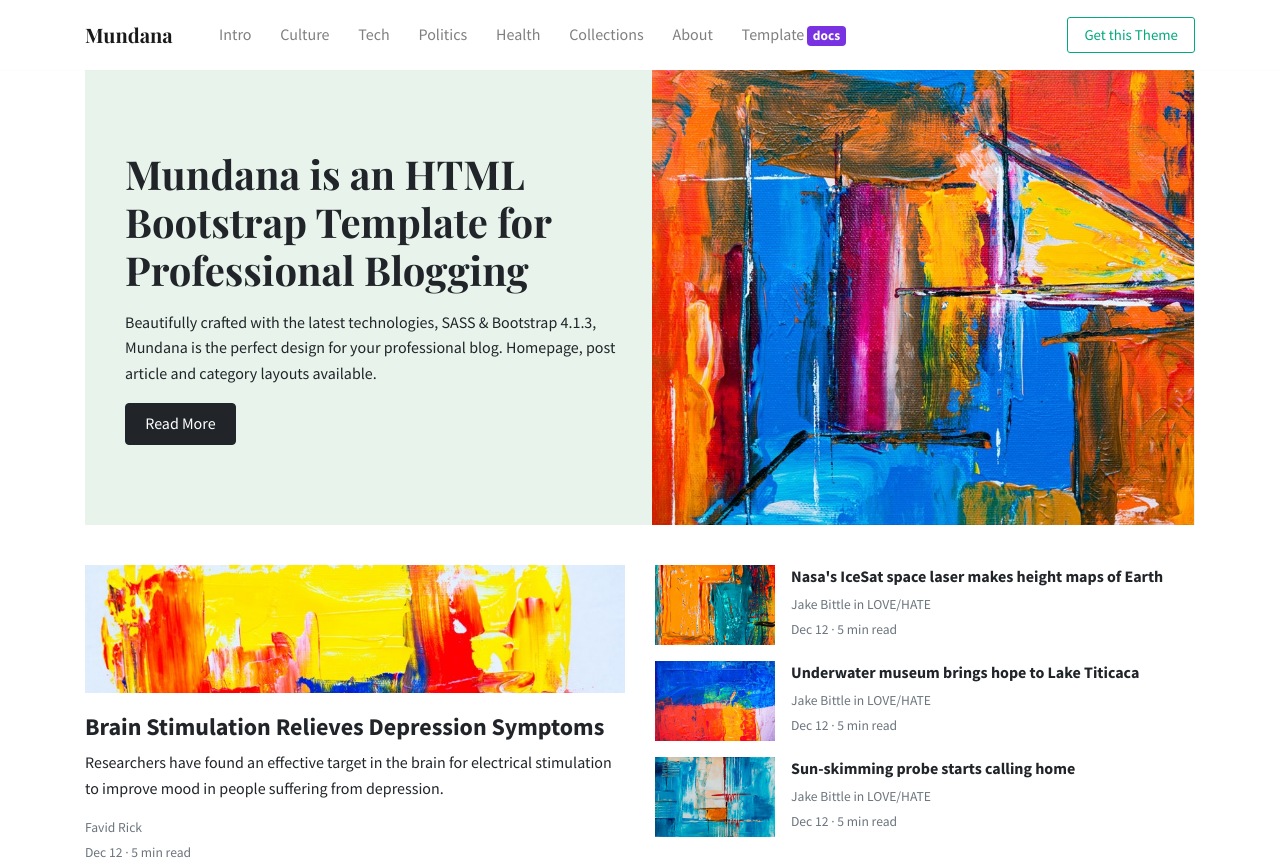
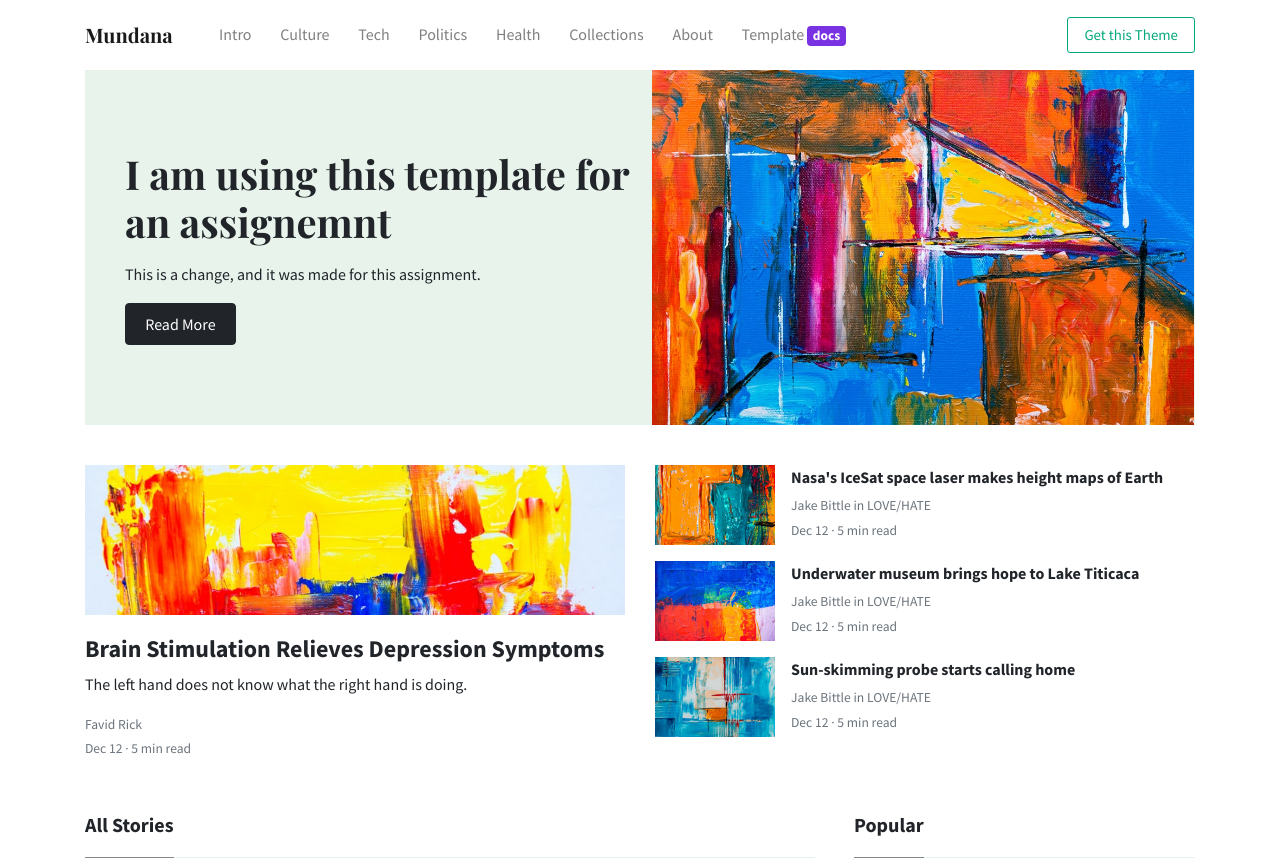
Before and after one commit to hbuhrer/CPNT201-A1-MUNDANA, a website: page index.html in a window 1280 px wide. Shown: the top 868 px of the page. Drawn offline with nearby package versions, Linux system fonts and the light colour scheme.

Commit message:
changed some text elements and added a new title

```diff
--- a/index.html
+++ b/index.html
@@ -5,7 +5,7 @@
 <link rel="apple-touch-icon" sizes="76x76" href="./assets/img/favicon.ico">
 <link rel="icon" type="image/png" href="./assets/img/favicon.ico">
 <meta http-equiv="X-UA-Compatible" content="IE=edge,chrome=1"/>
-<title>Mundana Template by WowThemesNet</title>
+<title>Website Template 3</title>
 <meta content='width=device-width, initial-scale=1.0, maximum-scale=1.0, user-scalable=0, shrink-to-fit=no' name='viewport'/>
 <!-- Google Font -->
 <link href="https://fonts.googleapis.com/css?family=Playfair+Display:400,700|Source+Sans+Pro:400,600,700" rel="stylesheet">
@@ -70,9 +70,9 @@ HEADER
 		<div class="pl-4 pr-0 h-100 tofront">
 			<div class="row justify-content-between">
 				<div class="col-md-6 pt-6 pb-6 align-self-center">
-					<h1 class="secondfont mb-3 font-weight-bold">Mundana is an HTML Bootstrap Template for Professional Blogging</h1>
+					<h1 class="secondfont mb-3 font-weight-bold">I am using this template for an assignemnt</h1>
 					<p class="mb-3">
-						Beautifully crafted with the latest technologies, SASS & Bootstrap 4.1.3, Mundana is the perfect design for your professional blog. Homepage, post article and category layouts available.
+						This is a change, and it was made for this assignment.
 					</p>
 					<a href="./article.html" class="btn btn-dark">Read More</a>
 				</div>
@@ -98,7 +98,7 @@ MAIN
 					<a class="text-dark" href="./article.html">Brain Stimulation Relieves Depression Symptoms</a>
 					</h2>
 					<p class="card-text">
-						 Researchers have found an effective target in the brain for electrical stimulation to improve mood in people suffering from depression.
+						 The left hand does not know what the right hand is doing.
 					</p>
 					<div>
 						<small class="d-block"><a class="text-muted" href="./author.html">Favid Rick</a></small>
```
